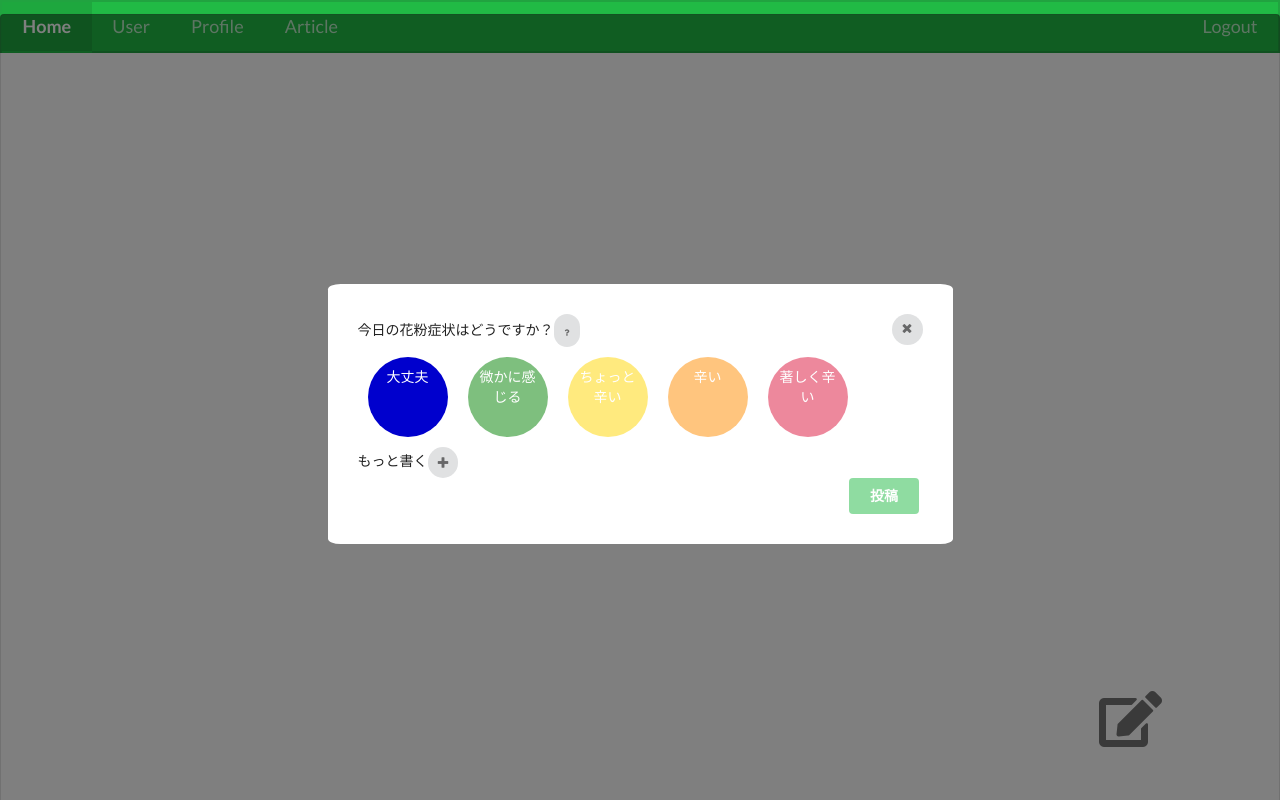
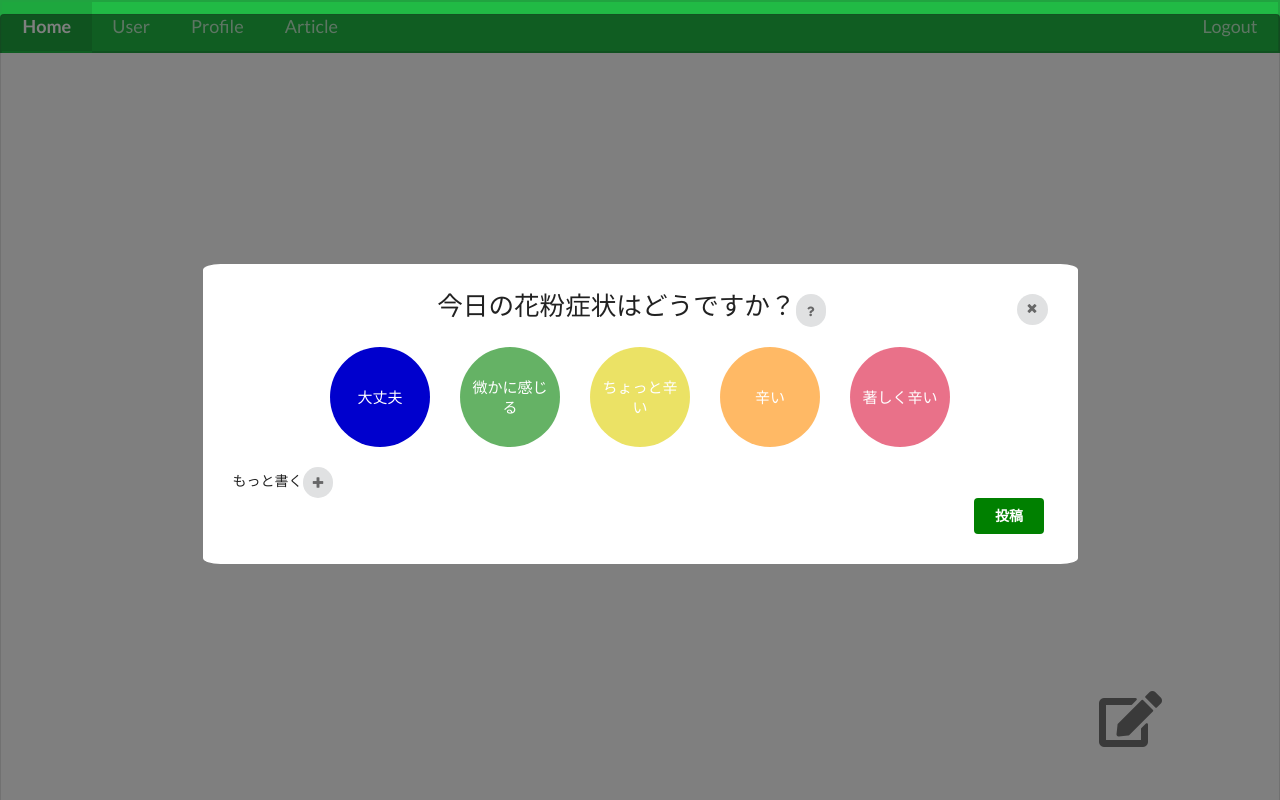
Before and after one commit to iwamoto-OwO/intern-mti, a Vue app: page /#/ in a window 1280 px wide. Built offline with nearby package versions, Linux system fonts and the light colour scheme; no server answers; the HTML template or start-up script is replaced by a standard one.

Commit message:
モーダルウィンドウ一段落＆post-articlesの誤字修正

```diff
--- a/src/views/Home.vue
+++ b/src/views/Home.vue
@@ -18,22 +18,35 @@
                 <i class="icon close icon"></i>
               </button>
 
-              <span class="ui center floated">今日の花粉症状はどうですか？</span>
-              <button class="circular ui icon button small" @click="posting_screen_hide()">
-                <i class="icon question icon tiny"></i>
+              <div class="condition-question">
+                <span class="ui center floated day-question">今日の花粉症状はどうですか？</span>
+                <button class="circular ui icon button small help-button" @click="helpButton()">
+                  <i class="icon question icon small"></i>
                 </button>
+              </div>
 
           <!--conditionの値確認用
           <h2 class="ui gray header">{{post.condition}}</h2>-->
 
+          <div class="condition-buttons">
             <div class="condition-button">
-              <input type="radio" id="1" name="condition" value="1" v-model="post.condition"><label for="1" class="blue">大丈夫</label>
-              <input type="radio" id="2" name="condition" value="2" v-model="post.condition"><label for="2" class="green">微かに感じる</label>
-              <input type="radio" id="3" name="condition" value="3" v-model="post.condition"><label for="3" class="yellow">ちょっと辛い</label>
-              <input type="radio" id="4" name="condition" value="4" v-model="post.condition"><label for="4" class="orange">辛い</label>
-              <input type="radio" id="5" name="condition" value="5" v-model="post.condition"><label for="5" class="red">著しく辛い</label>
+              <span class="margin">
+                <input type="radio" id="1" name="condition" value="1" v-model="post.condition"><label for="1" class="condition-text blue">大丈夫</label>
+              </span>
+              <span class="margin">
+                <input type="radio" id="2" name="condition" value="2" v-model="post.condition"><label for="2" class="condition-text green">微かに感じる</label>
+              </span>
+              <span class="margin">
+                <input type="radio" id="3" name="condition" value="3" v-model="post.condition"><label for="3" class="condition-text yellow">ちょっと辛い</label>
+              </span>
+              <span class="margin">
+                <input type="radio" id="4" name="condition" value="4" v-model="post.condition"><label for="4" class="condition-text orange">辛い</label>
+              </span>
+              <span class="margin">
+                <input type="radio" id="5" name="condition" value="5" v-model="post.condition"><label for="5" class="condition-text red">著しく辛い</label>
+              </span>
           </div>
-
+        </div>
 
           <form class="ui form">
 
@@ -47,134 +60,124 @@
 
             <div class="more-field hide">
 
-                <div class="ui label fs08" style="fontsize:0.8em">
+                <div class="forms">
+                  <div>
+                    <div class="ui label fs08">
                         地域
                     </div>
-                    <div class="ui selection dropdown">
-                     <input type="hidden" id="prefSelect" v-model="post.pref"> <i class="dropdown icon"></i>
-                     <div class="default text">都道府県</div>
-                     <div class="menu">
-                          <div class="item" value="北海道">北海道</div>
-                          <div class="item" value="青森">青森</div>
+                  </div>
+                    <select class="ui dropdown" v-model="post.pref">
+                        <option value="">都道府県</option>
+                        <option value="1">北海道</option>
+                        <option value="2">青森</option>
+                    </select>
+
+                    <select class="ui dropdown" v-model="post.city">
+                        <option value="">市区町村</option>
+                        <option value="1">札幌市</option>
+                        <option value="2">函館市</option>
+                    </select>
+                </div>
+
+                <div class="forms">
+                  <div>
+                    <div class="ui label fs08">
+                        アレルゲン
+                    </div>
+                  </div>
+                  <select class="ui dropdown" v-model="post.allergen1">
+                      <option value="">アレルゲン1</option>
+                      <option value="1">スギ</option>
+                      <option value="2">ヒノキ</option>
+                      <option value="3">ブタクサ</option>
+                      <option value="4">イネ科</option>
+                  </select>
+
+
+                  <select class="ui dropdown" v-model="post.allergen2">
+                        <option value="">アレルゲン2</option>
+                        <option value="1">スギ</option>
+                        <option value="2">ヒノキ</option>
+                        <option value="3">ブタクサ</option>
+                        <option value="4">イネ科</option>
+                    </select>
+
+                  <select class="ui dropdown" v-model="post.allergen3">
+                        <option value="">アレルゲン3</option>
+                        <option value="1">スギ</option>
+                        <option value="2">ヒノキ</option>
+                        <option value="3">ブタクサ</option>
+                        <option value="4">イネ科</option>
+                  </select>
+                </div>
+
+
+                <div class="forms">
+                  <div>
+                    <div class="ui label fs08">
+                          症状
                     </div>
                   </div>
 
-                  <h2 class="ui gray header">{{post.pref}}</h2>
+                  <select class="ui dropdown" v-model="post.symptom1">
+                      　<option value="">症状1</option>
+                        <option value="鼻水">鼻水</option>
+                        <option value="くしゃみ">くしゃみ</option>
+                        <option value="目のかゆみ">目のかゆみ</option>
+                  </select>
 
-                   <div class="ui selection dropdown">
-                     <input type="hidden" id="prefSelect"  v-model="post.city"> <i class="dropdown icon"></i>
-                     <div class="default text">市区町村</div>
-                     <div class="menu">
-                          <div class="item" value="札幌市">札幌市</div>
-                          <div class="item" value="函館市">函館市</div>
+                  <select class="ui dropdown" v-model="post.symptom2">
+                      　<option value="">症状2</option>
+                        <option value="鼻水">鼻水</option>
+                        <option value="くしゃみ">くしゃみ</option>
+                        <option value="目のかゆみ">目のかゆみ</option>
+                  </select>
+
+                   <select class="ui dropdown" v-model="post.symptom3">
+                        <option value="">症状3</option>
+                        <option value="鼻水">鼻水</option>
+                        <option value="くしゃみ">くしゃみ</option>
+                        <option value="目のかゆみ">目のかゆみ</option>
+                  </select>
+                </div>
+
+
+                <div class="forms">
+                  <div>
+                    <div class="ui label fs08">
+                        薬
                     </div>
                   </div>
 
+                  <select class="ui dropdown" v-model="post.medicien">
+                      <option value="">服用薬</option>
+                      <option value="アレグラ">アレグラ</option>
+                      <option value="アレジオン">アレジオン</option>
+                      <option value="ビラノア">ビラノア</option>
+                      <option value="ビラノア">その他</option>
+                  </select>
 
-                    <div class="ui label fs08" style="fontsize:0.8em">
-                        アレルゲン
-                  　</div>
-
-                  　<div class="ui selection dropdown">
-                        <input type="hidden" v-model="post.allergen1"> <i class="dropdown icon"></i>
-                        <div class="default text">
-                            アレルゲン１
-                        </div>
-                        <div class="menu">
-                            <option value="スギ">スギ</option>
-                            <option value="ヒノキ">ヒノキ</option>
-                            <option value="ブタクサ">ブタクサ</option>
-                            <option value="イネ科">イネ科</option>
-                        </div>
-                　　</div>
-
-                  <div class="ui selection dropdown">
-                     <input type="hidden" v-model="post.allergen2"> <i class="dropdown icon"></i>
-                        <div class="default text">
-                            アレルゲン２
-                        </div>
-                         <div class="menu">
-                            <option value="スギ">スギ</option>
-                            <option value="ヒノキ">ヒノキ</option>
-                            <option value="ブタクサ">ブタクサ</option>
-                            <option value="イネ科">イネ科</option>
-                        </div>
-                  </div>
-
-                  <div class="ui selection dropdown">
-                     <input type="hidden" v-model="post.allergen3"> <i class="dropdown icon"></i>
-                     <div class="default text">
-                            アレルゲン３
-                    </div>
-                     <div class="menu">
-                            <option value="スギ">スギ</option>
-                            <option value="ヒノキ">ヒノキ</option>
-                            <option value="ブタクサ">ブタクサ</option>
-                            <option value="イネ科">イネ科</option>
-                        </div>
+                  <input type="text" v-model="post.medicien"/>
                 </div>
 
 
-                  <div class="ui label fs08" style="fontsize:0.8em">
-                        症状
+                <div class="forms">
+                  <div>
+                    <div class="ui label fs08">
+                        メモ
                     </div>
-                  <div class="ui selection dropdown">
-                     <input type="hidden" v-model="post.symptom1"> <i class="dropdown icon"></i>
-
-                     <div class="menu">
-                            <option value="鼻水">鼻水</option>
-                            <option value="くしゃみ">くしゃみ</option>
-                            <option value="目のかゆみ">目のかゆみ</option>
-                        </div>
-                  </div>
-
-                  <div class="ui selection dropdown">
-                     <input type="hidden" v-model="post.symptom2"> <i class="dropdown icon"></i>
-
-                     <div class="menu">
-                            <option value="鼻水">鼻水</option>
-                            <option value="くしゃみ">くしゃみ</option>
-                            <option value="目のかゆみ">目のかゆみ</option>
-                        </div>
-                  </div>
-                    <div class="ui selection dropdown">
-                     <input type="hidden" v-model="post.symptom3"> <i class="dropdown icon"></i>
-
-                     <div class="menu">
-                            <option value="鼻水">鼻水</option>
-                            <option value="くしゃみ">くしゃみ</option>
-                            <option value="目のかゆみ">目のかゆみ</option>
-                        </div>
-                  </div>
-
-
-                      <div class="ui label fs08" style="fontsize:0.8em">
-                        薬
-                      </div>
-                      <div class="ui selection dropdown">
-                         <input type="hidden" v-model="post.medicien"> <i class="dropdown icon"></i>
-                         <div class="menu">
-                            <option value="アレグラ">アレグラ</option>
-                            <option value="アレジオン">アレジオン</option>
-                            <option value="ビラノア">ビラノア</option>
-                        </div>
-                      </div>
-                    <input type="text" v-model="post.medicien"/>
-
-
-                  <div class="ui label fs08" style="fontsize:0.8em">
-                      メモ
                   </div>
                   <div class="field">
                     <div class="ui textarea">
                       <textarea rows="3" style="min-height:100px" class="massive" type="text" placeholder="あなたの投稿を発信しましょう" v-model="post.text"/>
                     </div>
                   </div>
+                </div>
 
 
             </div>
             <div align="right">
-              <button class="ui green button" type="button" @click="postArticle()">
+              <button class="ui green2 button" type="button" @click="postArticle()">
                 投稿
               </button>
             </div>
@@ -218,9 +221,10 @@ export default {
         symptom2:null,
         symptom3:null,
         medicine:null,
-        text:"test",
+        text:null,
       },
 
+      test:"test",
       articles: [],
       iam: null,
 
@@ -280,6 +284,7 @@ export default {
         Array.prototype.forEach.call(elements, function (element) {
             element.classList.toggle("view");
             element.classList.toggle("hide");
+            this.viewMore = !this.viewMore;
         });
     },
 
@@ -431,10 +436,23 @@ export default {
 
 .modalWindow-content {
   z-index: 3;
-  width: 50%;
+  width: 70%;
   padding: 30px;
   background: #fff;
   border-radius: 2% 2% 2% 2% / 2% 2% 2% 2%;
+}
+
+.condition-question{
+  text-align: center;
+  padding-left:20px;
+}
+.day-question{
+  font-size:2vw;
+  /*padding-right:10vw;*/
+}
+
+.help-button{
+  text-align: center;
 }
 
 .posting-button {
@@ -446,55 +464,70 @@ export default {
   background: #fff;
 }
 
-.condition-button{
-    display: flex;
+.condition-buttons{
+  text-align: center;
+  padding:20px;
 }
+
 .condition-button label{
-    display: block;
-    width: 80px;
-    height:80px;
+    width: 100px;
+    height:100px;
     padding: 10px;
-    margin: 10px;
     box-sizing: border-box;
     text-align: center;
+    display: table-cell;
+    vertical-align: middle;
     text-decoration: none;
-    border-radius: 40px;
+    border-radius: 50px;
     cursor: pointer;
 }
-
+.condition-text {
+  font-size:15px;
+}
 
 .blue{
     background: #0000cd;
-    color: #FFF;
-    opacity:0.5;
+    color: #fff;
+    opacity:0.6;
 }
 .green{
     background: #008000;
-    color: #FFF;
-    opacity:0.5;
+    color: #fff;
+    opacity:0.6;
+}
+.green2{
+    background: #008000;
+    color: #fff;
+    opacity:1;
 }
 .yellow{
-    background: #ffd700;
-    color: #FFF;
-    opacity:0.5;
+    background: #dfcf00;
+    color: #fff;
+    opacity:0.6;
 }
 .orange{
     background: #ff8c00;
-    color: #FFF;
-    opacity:0.5;
+    color: #fff;
+    opacity:0.6;
 }
 .red{
     background: #dc143c;
-    color: #FFF;
-    opacity:0.5;
+    color: #fff;
+    opacity:0.6;
 }
 .condition-button input:checked+label{
+    color: #fff;
     opacity:1;
 }
 .condition-button input{
     display: none;
 }
-
+.forms{
+  padding:10px;
+}
+.margin{
+  margin:15px;
+}
 
 
 </style>
```
Also changed, not shown: lambda/post-articles.js (added, +107 -0 lines). Lines whose indentation alone changed are shown as unchanged.
